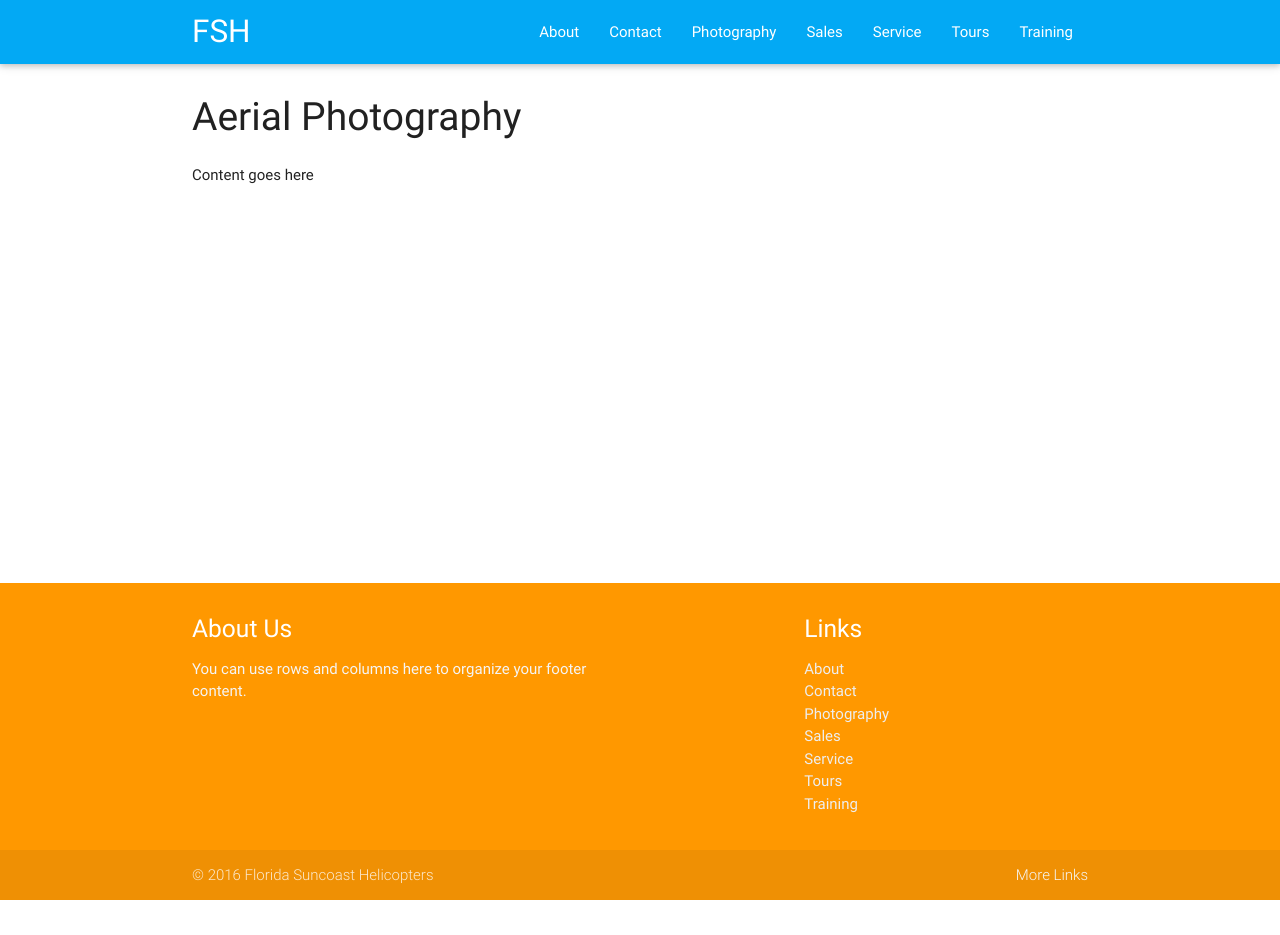
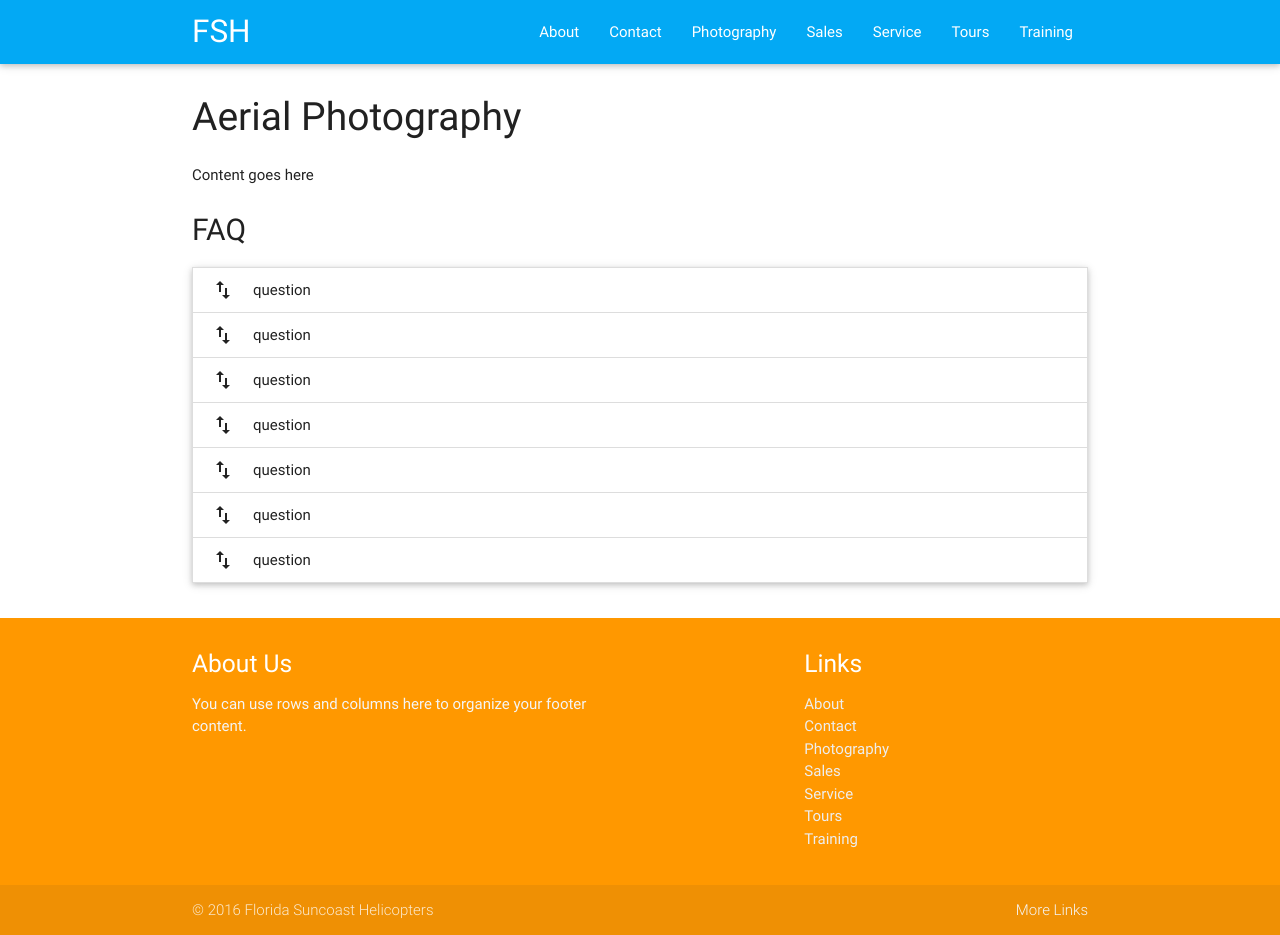
Before and after one commit to joncoop/fsh, a Jekyll site: the page built from photography.html, in a window 1280 px wide. Built offline with Jekyll 4.4.1, drawn with Linux system fonts in a browser that asks for light colours; nearby versions of some CDN libraries; before the commit the page ends 900 px from its top, so only the background shows below that.

Commit message:
Photography template content added.

```diff
--- a/photography.html
+++ b/photography.html
@@ -4,3 +4,43 @@ title: Aerial Photography
 ---
 
 <p>Content goes here</p>
+
+<h2 class="sub-heading">FAQ</h2>
+
+  <ul class="collapsible" data-collapsible="accordion">
+    <li>
+      <div class="collapsible-header"><i class="material-icons">swap_vert</i>question</div>
+      <div class="collapsible-body">
+        <p>answer</p></div>
+    </li>
+    <li>
+      <div class="collapsible-header"><i class="material-icons">swap_vert</i>question</div>
+      <div class="collapsible-body">
+        <p>answer</p></div>
+    </li>
+    <li>
+      <div class="collapsible-header"><i class="material-icons">swap_vert</i>question</div>
+      <div class="collapsible-body">
+        <p>answer</p></div>
+    </li>
+    <li>
+      <div class="collapsible-header"><i class="material-icons">swap_vert</i>question</div>
+      <div class="collapsible-body">
+        <p>answer</p></div>
+    </li>
+    <li>
+      <div class="collapsible-header"><i class="material-icons">swap_vert</i>question</div>
+      <div class="collapsible-body">
+        <p>answer</p></div>
+    </li>
+    <li>
+      <div class="collapsible-header"><i class="material-icons">swap_vert</i>question</div>
+      <div class="collapsible-body">
+        <p>answer</p></div>
+    </li>
+    <li>
+      <div class="collapsible-header"><i class="material-icons">swap_vert</i>question</div>
+      <div class="collapsible-body">
+        <p>answer</p></div>
+    </li>
+</ul>
```
